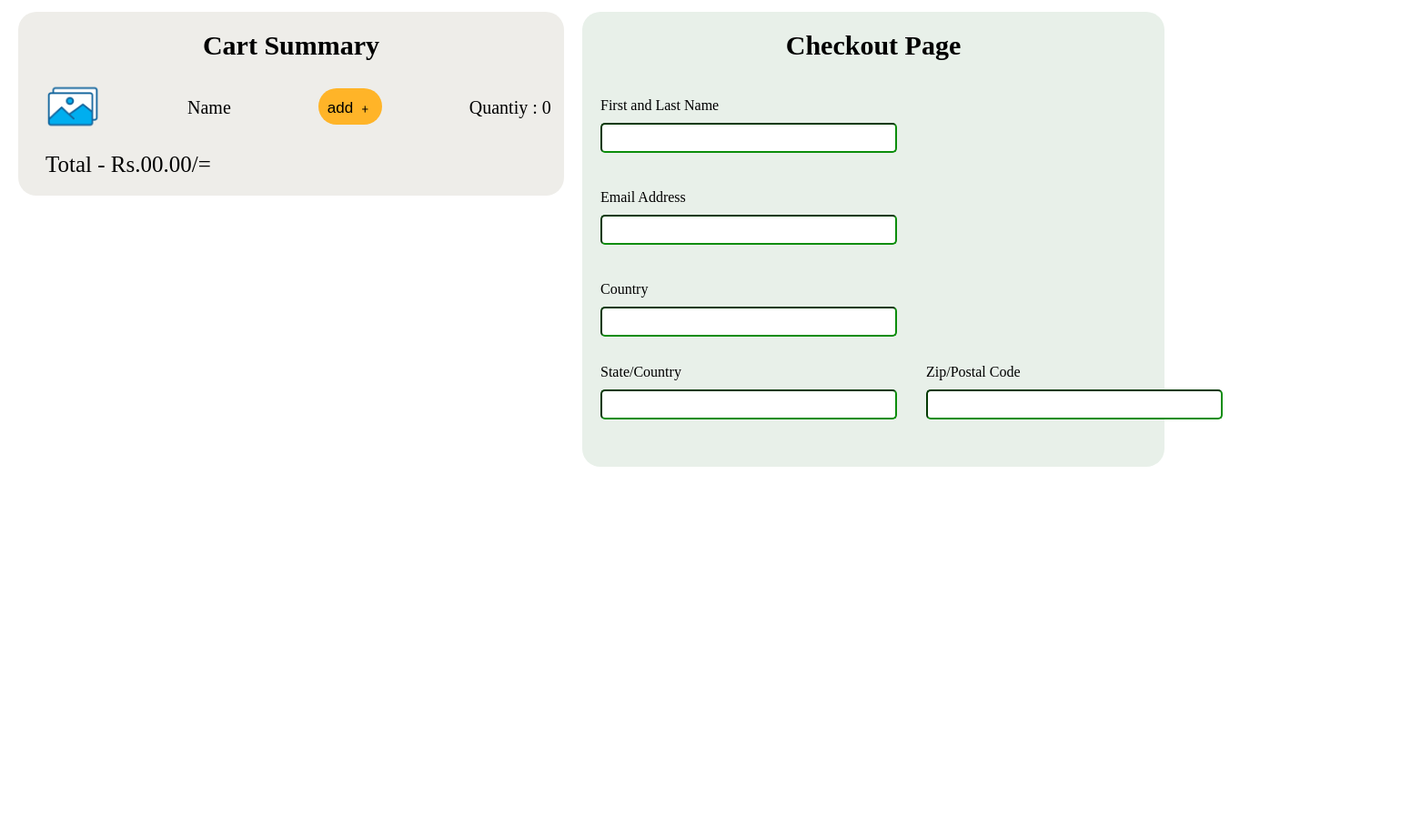
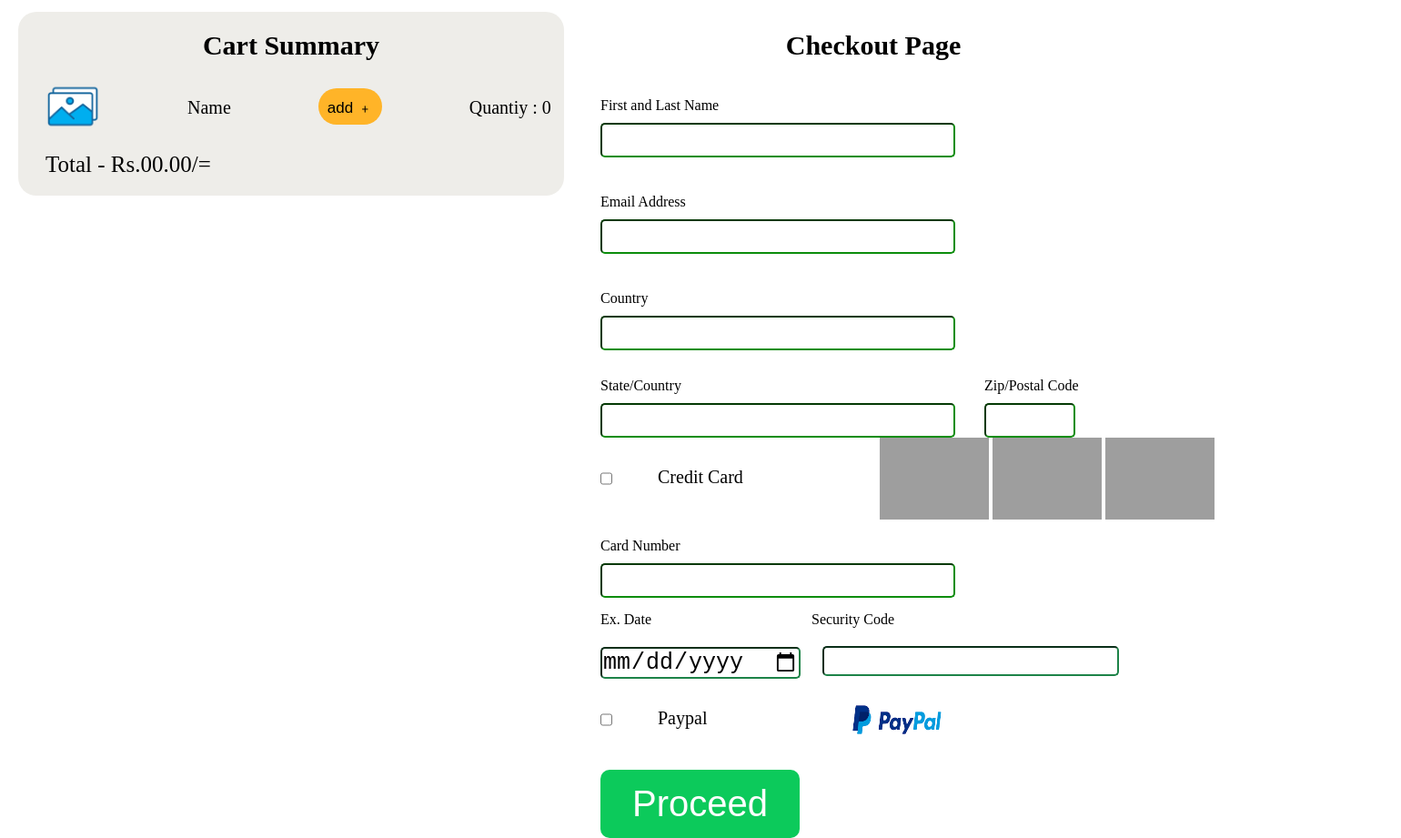
Before and after one commit to liyanage99/My_POS, a plain HTML site: page Cart.html in a window 1280 px wide. Shown: the part 260-1181 px from the top of the page at 91% size, 1540 px wide, since content can reach past the window. Before the commit the page ends 800 px from the top, so only its background shows below. Drawn offline with Linux system fonts and the light colour scheme; grey boxes are pictures that could not be loaded.

Commit message:
checkout page / update

```diff
--- a/Cart.html
+++ b/Cart.html
@@ -63,9 +63,39 @@
                     </div>
                     <div class="state">
                         <p>Zip/Postal Code</p>
-                        <input type="search" class="input-text">
+                        <input type="search" class="input-text-postal">
                     </div>
-
+                </div>
+                <div class="payment-option">
+                    <input type="checkbox" class="check">
+                    <p>Credit Card</p>
+                    <div class="credit-img">
+                        <img src="https://encrypted-tbn0.gstatic.com/images?q=tbn:ANd9GcQjaq6X_EWVDJtynoCbSg3O4hpEup63oh0csQ&s">
+                        <img src="https://encrypted-tbn0.gstatic.com/images?q=tbn:ANd9GcRqddvo_C4YcJ9geTkk7e-kvDpr0FMaeKZQ9g&s">
+                        <img src="https://encrypted-tbn0.gstatic.com/images?q=tbn:ANd9GcTqxYttaXDy3OWQs1H4KDftX_D44VPGY_f-c6DfHAVMp6nPdV6mhgyxo_WYJ8ImPuWskyQ&usqp=CAU">
+                    </div>
+                </div>
+                <div class="input-box">
+                    <p>Card Number</p>
+                    <input type="search" class="input-text">
+                </div>
+                <div class="date-ex-text">
+                    <p>Ex. Date</p>
+                    <p>Security Code</p>
+                </div>
+                <div class="date-ex">
+                    <input type="date">
+                    <input type="text">
+                </div>
+                <div class="payment-option">
+                    <input type="checkbox" class="check">
+                    <p>Paypal</p>
+                    <div class="credit-img">
+                        <img src="/assets/images/paypal.png">
+                    </div>
+                </div>
+                <div>
+                    <button type="button" class="proceed">Proceed</button>
                 </div>
             </div>
         </div>
--- a/assets/cart.css
+++ b/assets/cart.css
@@ -115,7 +115,7 @@
     border: none;
 }
 .checkout{
-    background: #e8f0e9;
+    background: #ffffff;
     width: 50%;
     height: 500px;
     border-radius: 20px;
@@ -139,7 +139,7 @@
     margin-left: 20px;
 }
 .input-text{
-    font-size: 25px;
+    font-size: 30px;
     margin-top: 10px;
     border-radius: 5px;
     border-color: rgb(11, 141, 11);
@@ -150,3 +150,58 @@
     padding-left: 20px;
     padding-top: 30px;
 }
+.input-text-postal{
+    width: 100px;
+    font-size: 30px;
+    margin-top: 10px;
+    border-radius: 5px;
+    border-color: rgb(11, 141, 11);
+}
+.payment-option{
+    display: flex;
+    background: #ffffff;
+    height: 50px;
+    width: 900px;
+    margin-top: 10px;
+    padding-top: 10px;
+}
+.payment-option p{
+    margin-left: 50px;
+    padding-top: 12px;
+    font-size: 20px;
+}
+.credit-img{
+    margin-left: 150px;
+    margin-top: 10px;
+}
+.credit-img img{
+    height: 90px;
+    width: 120px;
+    margin-top: -30px;
+}
+.check{
+    margin-left: 20px;
+}
+.date-ex input{
+    font-size: 25px;
+    margin-left: 20px;
+    margin-top: 20px;
+    border-color: #1D8348;
+    border-radius: 5px;
+}
+.date-ex-text{
+    display: flex;
+    gap: 11rem;
+    margin-left: 20px;
+    padding-top: 15px;
+}
+.proceed{
+    margin-top: 30px;
+    margin-left: 20px;
+    padding: 15px 35px 15px 35px;
+    font-size: 40px;
+    border-radius: 10px;
+    background: #0cca5b;
+    color: #ffffff;
+    border: #eeeeee;
+}
```
Also changed, not shown: index.html (+12 -13 lines), assets/images/paypal.png (added).
